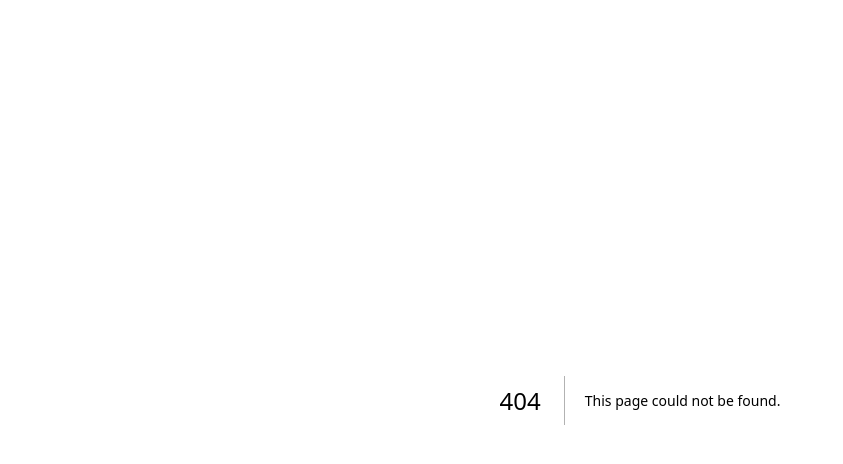
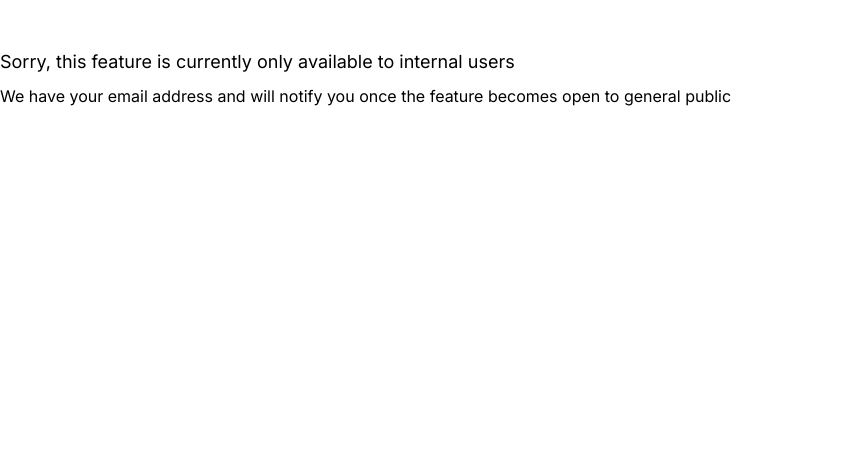
Before and after one commit to aqureshiest/earnestgpt-ui, a Next.js app: page /restricted in a window 1280 px wide. Before the commit this address had no page. Shown: the top 464 px of the page, without its empty margins (0-843 px from the left). Built offline with nearby package versions, Linux system fonts and the light colour scheme.

Commit message:
restricting chat to earnest users

```diff
--- /dev/null
+++ b/src/app/restricted/page.jsx
@@ -0,0 +1,16 @@
+export default function Restricted() {
+    return (
+        <div className="container mx-auto">
+            <div className="mt-10 py-2">
+                <div className="text-lg">
+                    Sorry, this feature is currently only available to internal
+                    users
+                </div>
+                <div className="py-2">
+                    We have your email address and will notify you once the
+                    feature becomes open to general public
+                </div>
+            </div>
+        </div>
+    );
+}
```
Also changed, not shown: src/middleware.js (+7 -0 lines).
